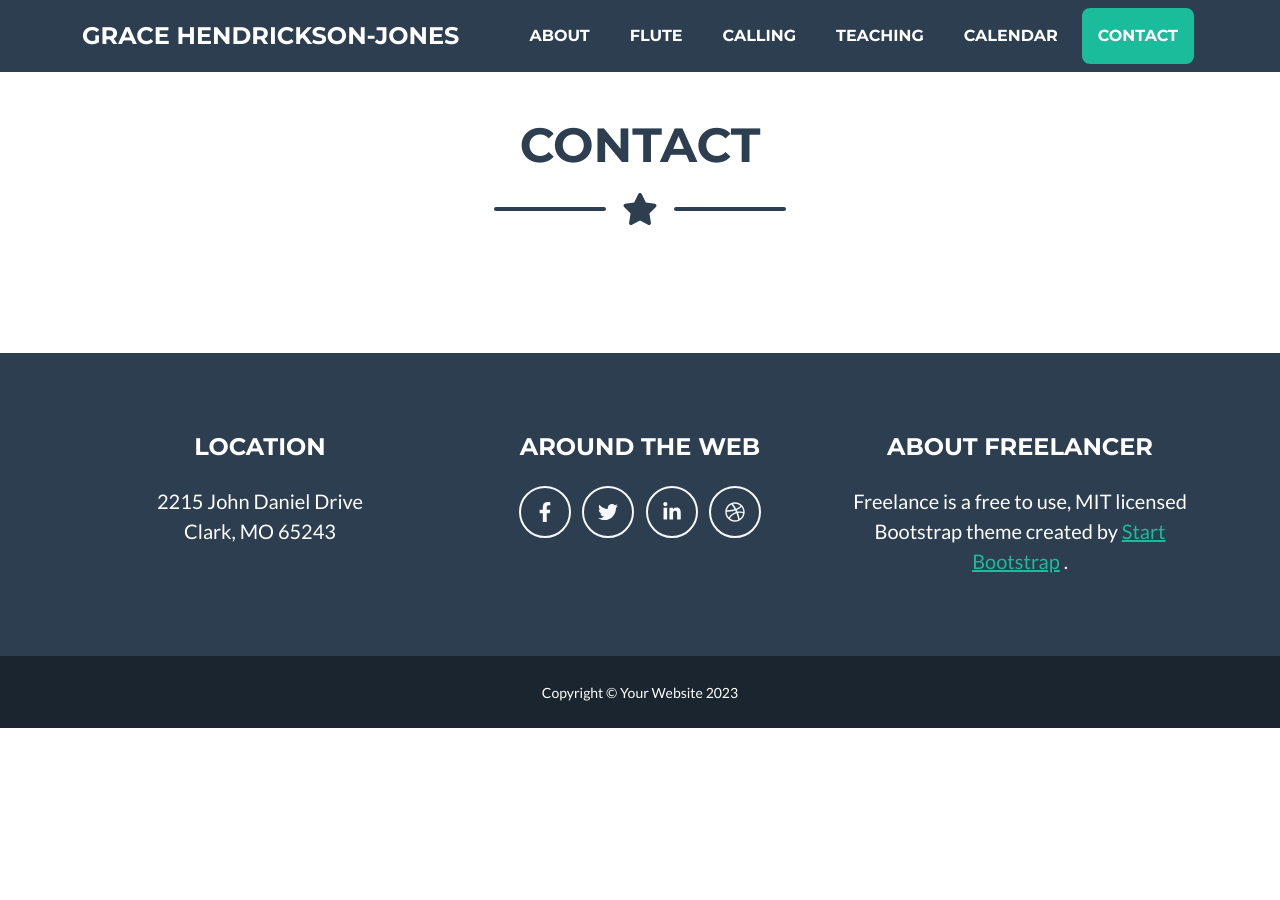
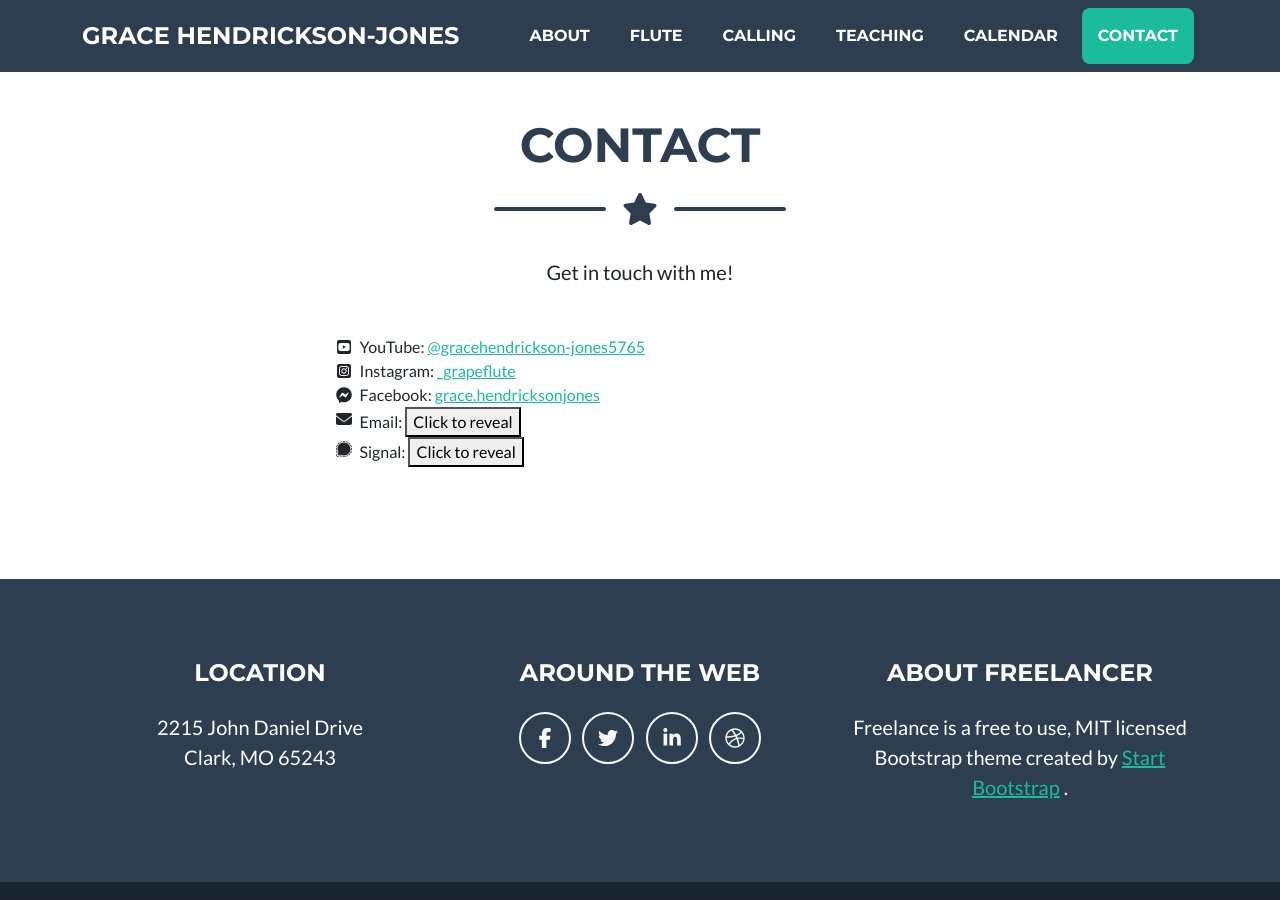
Before and after one commit to neilguertin/gracehj-com, a Jekyll site: the page built from index.html, in a window 1280 px wide and 900 px high, scrolled down 3756 px. Built offline with Jekyll 4.4.1, drawn with Linux system fonts in a browser that asks for light colours; nearby versions of some CDN libraries; before the commit the page ends 4484 px from its top, so only the background shows below that.

Commit message:
Add contact content

```diff
--- a/_includes/head.html
+++ b/_includes/head.html
@@ -6,7 +6,7 @@
 <!-- Favicon-->
 <link rel="icon" type="image/x-icon" href="/favicon.ico" />
 <!-- Font Awesome icons (free version)-->
-<script src="https://use.fontawesome.com/releases/v6.3.0/js/all.js" crossorigin="anonymous"></script>
+<script src="https://use.fontawesome.com/releases/v6.7.2/js/all.js" crossorigin="anonymous"></script>
 <!-- Google fonts-->
 <link href="https://fonts.googleapis.com/css?family=Montserrat:400,700" rel="stylesheet" type="text/css" />
 <link href="https://fonts.googleapis.com/css?family=Lato:400,700,400italic,700italic" rel="stylesheet" type="text/css" />
--- a/index.html
+++ b/index.html
@@ -84,6 +84,8 @@ permalink: /
     }
     document.addEventListener('DOMContentLoaded', hidePastEvents);
 </script>
+<div class="row justify-content-center">
+    <div class="col-lg-8 col-xl-7">
 <p class="lead text-center mb-5">Find me at these upcoming events</p>
 <ul class="calendar">
     {% for item in site.data.calendar %}
@@ -95,14 +97,35 @@ permalink: /
     </li>
     {% endfor %}
 </ul>
+    </div>
+</div>
 {% endcapture %}
 {% include section.html color=true id="calendar" title="Calendar" content=calendar_content %}
 
 <!-- Contact Section-->
 {% capture contact_content %}
-        <div class="row justify-content-center">
-            <div class="col-lg-8 col-xl-7">
-            </div>
-        </div>
+<script>
+    function showEmail() {
+        span = document.getElementById("contact-email");
+        emailtext = "grace"+"."+"hendrickson"+"."+"jones"+"@"+"gmail"+"."+"com";
+        span.innerHTML = "<a href=\"mailto:" + emailtext + "\">" + emailtext + "</a>";
+    }
+    function showSignal() {
+        span = document.getElementById("contact-signal");
+        span.innerHTML = "neil"+"."+"57";
+    }
+</script>
+<div class="row justify-content-center">
+    <div class="col-lg-8 col-xl-7">
+        <p class="lead text-center mb-5">Get in touch with me!</p>
+        <ul class="fa-ul">
+            <li><i class="fa-li fa-brands fa-square-youtube"></i>YouTube: <a href="https://www.youtube.com/@gracehendrickson-jones5765">@gracehendrickson-jones5765</a></li>
+            <li><i class="fa-li fa-brands fa-square-instagram"></i>Instagram: <a href="https://www.instagram.com/_grapeflute/">_grapeflute</a></li>
+            <li><i class="fa-li fa-brands fa-facebook-messenger"></i>Facebook: <a href="https://www.facebook.com/grace.hendricksonjones/">grace.hendricksonjones</a></li>
+            <li><i class="fa-li fa-solid fa-envelope"></i>Email: <span id="contact-email"><button onclick="showEmail()">Click to reveal</button></span></li>
+            <li><i class="fa-li fa-brands fa-signal-messenger"></i>Signal: <span id=contact-signal><button onclick="showSignal()">Click to reveal</button></span></li>
+        </ul>
+    </div>
+</div>
 {% endcapture %}
 {% include section.html id="contact" title="Contact" content=contact_content %}
```
